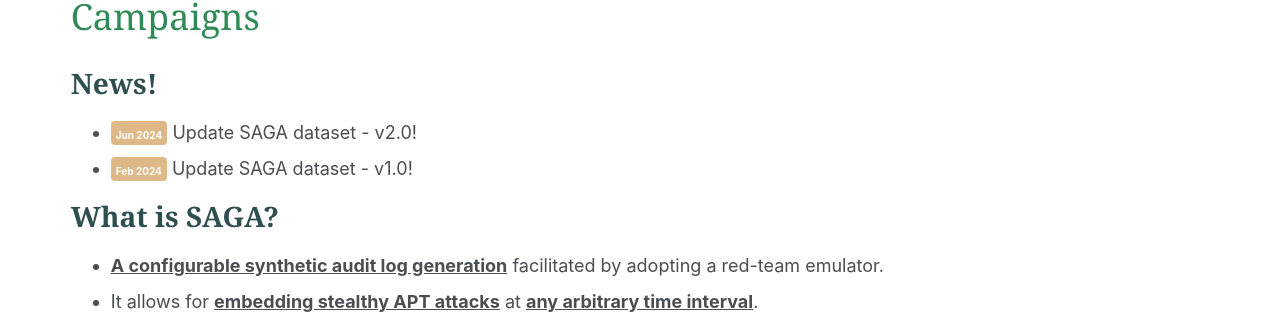
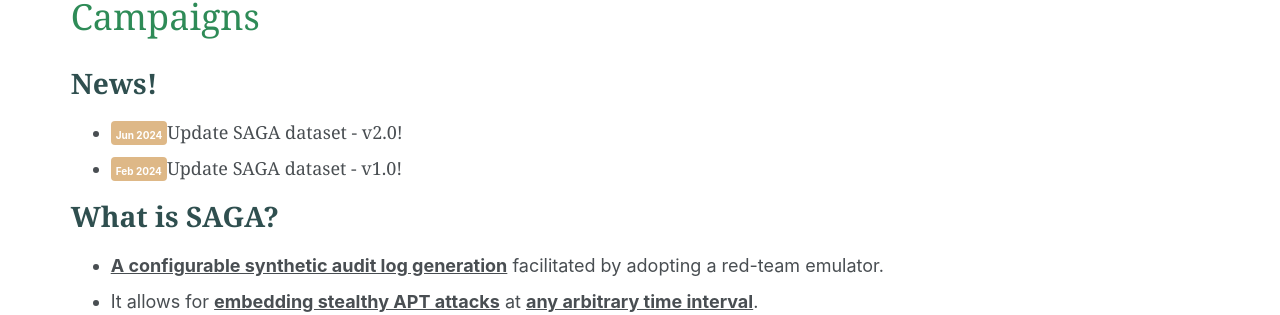
Before and after one commit to saga-tw/saga-tw.github.io, a Jekyll site: the page built from _pages/about.md, in a window 1280 px wide. Shown: the part 196-511 px from the top of the page. Built offline with Jekyll 4.4.1, drawn with Linux system fonts in a browser that asks for light colours.

Commit message:
Update about.md

```diff
--- a/_pages/about.md
+++ b/_pages/about.md
@@ -20,8 +20,8 @@ redirect_from:
 
 <h1 style= "color:#2F4F4F; font-family: 'Georgia'"> News! </h1>
 <ul>
-  <li> <span style="border-width: 3px ; width: 150px; height: 30px ; padding: 1px 5px 2px 5px; text-align: center; background-color:#DEB887;border-radius: 4px;"><font style="font-weight:bold" color="white" size="1">Jun 2024</font></span> Update SAGA dataset - v2.0!</li>
-  <li> <span style="border-width: 3px ; width: 150px; height: 30px ; padding: 1px 5px 2px 5px; text-align: center; background-color:#DEB887;border-radius: 4px;"><font style="font-weight:bold" color="white" size="1">Feb 2024</font></span> Update SAGA dataset - v1.0!</li>
+  <li> <span style="border-width: 3px ; width: 150px; height: 30px ; padding: 1px 5px 2px 5px; text-align: center; background-color:#DEB887;border-radius: 4px;"><font style="font-weight:bold" color="white" size="1">Jun 2024</font></span><span style="font-family: 'Georgia';">Update SAGA dataset - v2.0!</span></li>
+  <li> <span style="border-width: 3px ; width: 150px; height: 30px ; padding: 1px 5px 2px 5px; text-align: center; background-color:#DEB887;border-radius: 4px;"><font style="font-weight:bold" color="white" size="1">Feb 2024</font></span><span style="font-family: 'Georgia';">Update SAGA dataset - v1.0!</span></li>
 </ul>
 
 <h1 style= "color:#2F4F4F; font-family: 'Georgia';">What is SAGA?</h1>
```
